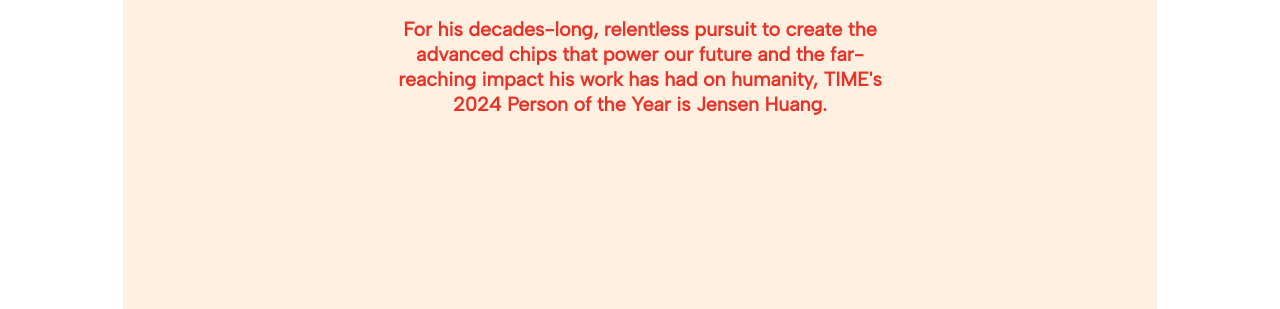
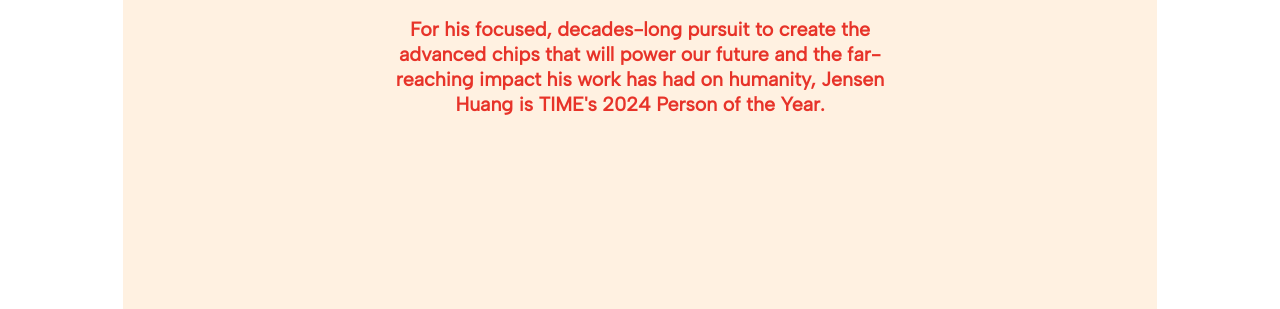
Before and after one commit to matt-fang/matt-fang.github.io, a plain HTML site: page index.html in a window 1280 px wide. Shown: the part 626-935 px from the top of the page. Drawn offline with Linux system fonts and the light colour scheme.

Commit message:
updated text

```diff
--- a/index.html
+++ b/index.html
@@ -55,9 +55,9 @@
       </div>
       <div id="thesis">
         <h2>
-          For his decades-long, relentless pursuit to create the advanced chips
-          that power our future and the far-reaching impact his work has had on
-          humanity, TIME's 2024 Person of the Year is Jensen Huang.
+          For his focused, decades-long pursuit to create the advanced chips
+          that will power our future and the far-reaching impact his work has had on
+          humanity, Jensen Huang is TIME's 2024 Person of the Year.
         </h2>
       </div>
     </div>
```
